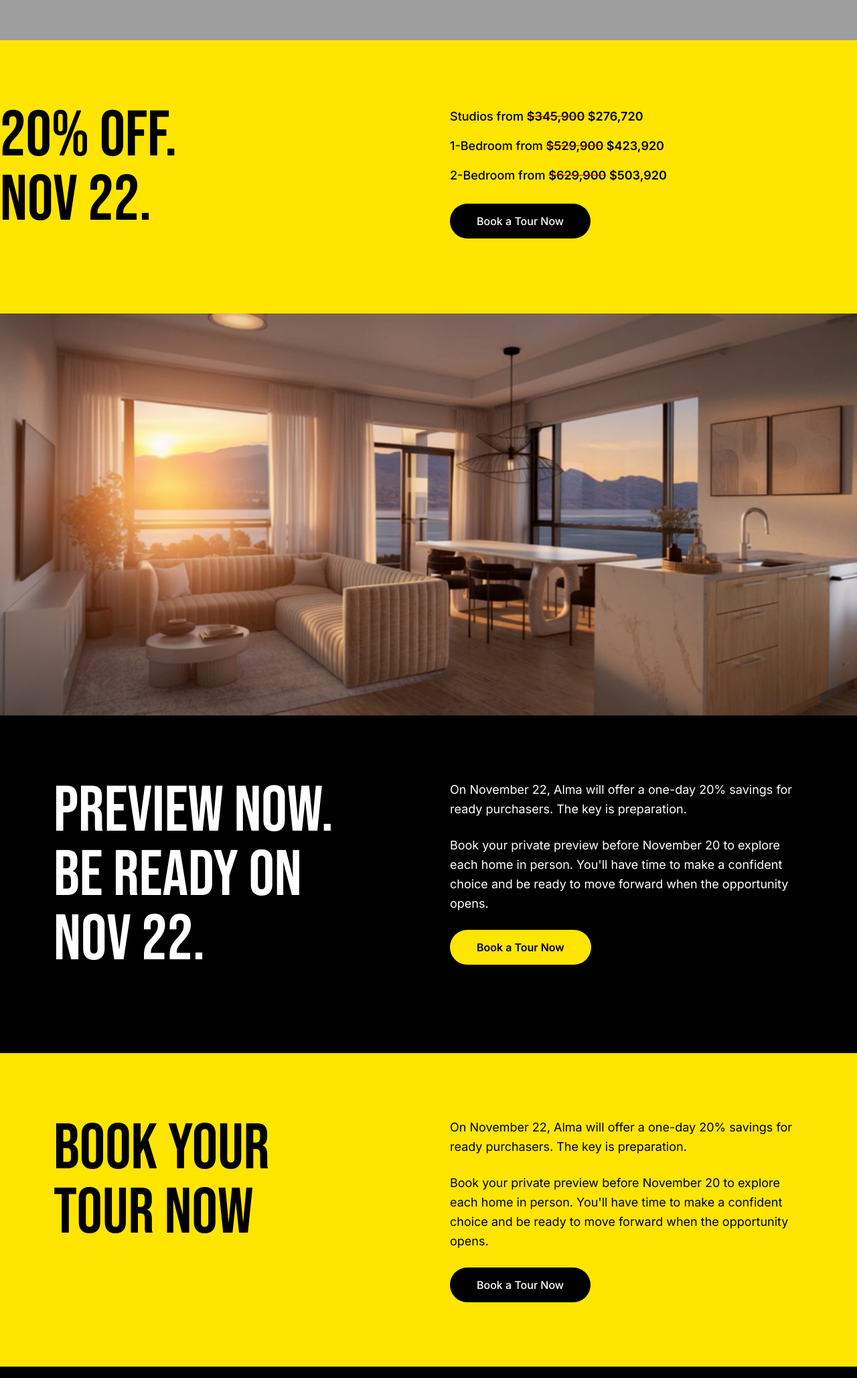
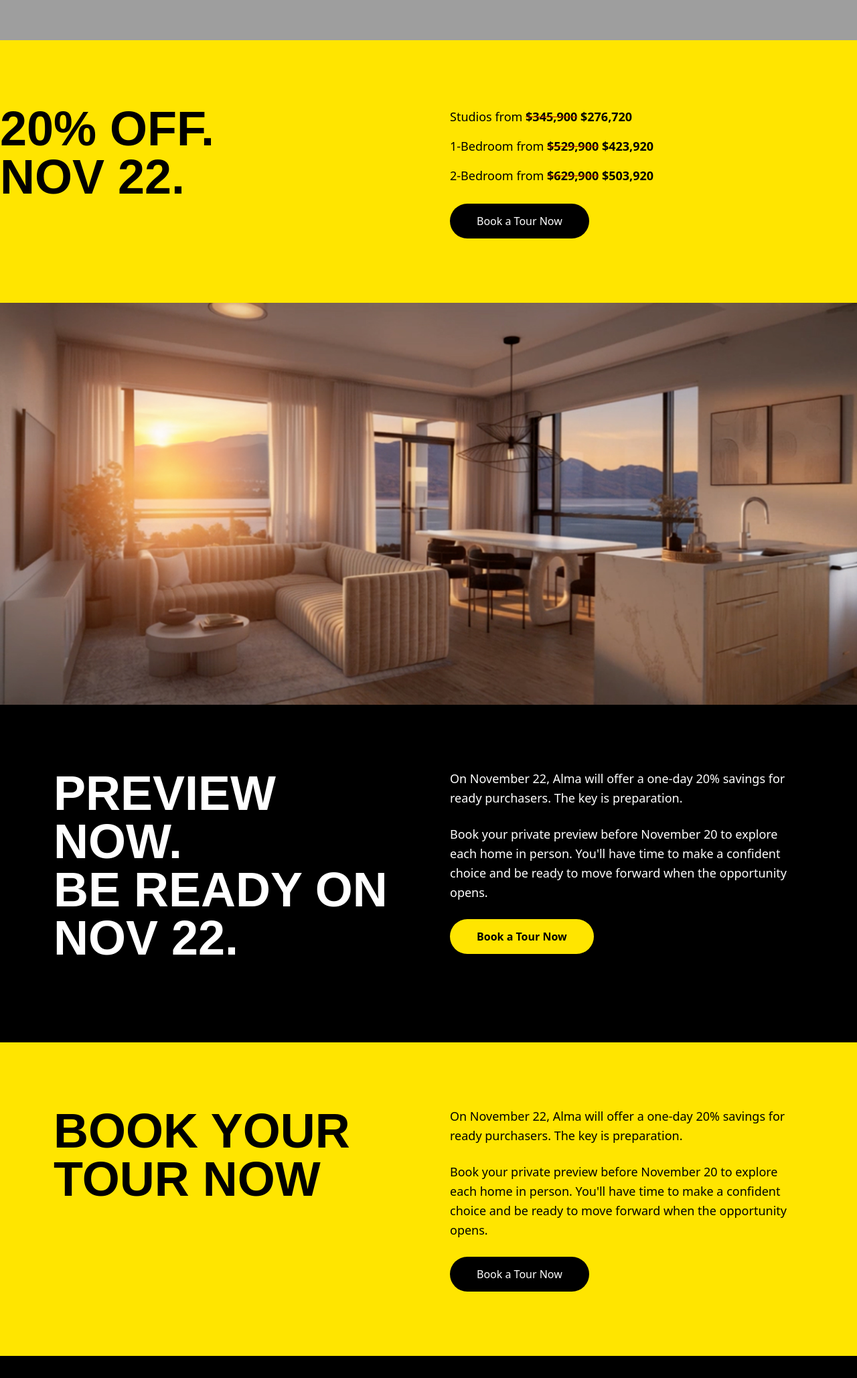
Before and after one commit to ter2yz/upworks-cynthia, a website: page alma-on-abbott/index.html in a window 1280 px wide. Shown: the part 740-2797 px from the top of the page at 67% size. Drawn offline with Linux system fonts and the light colour scheme; grey boxes are pictures that could not be loaded; a web font is replaced by a local one.

Commit message:
alma|feat: update fonts

```diff
--- a/alma-on-abbott/index.html
+++ b/alma-on-abbott/index.html
@@ -8,12 +8,12 @@
     <!-- Google Fonts -->
     <link rel="preconnect" href="https://fonts.googleapis.com">
     <link rel="preconnect" href="https://fonts.gstatic.com" crossorigin>
-    <link href="https://fonts.googleapis.com/css2?family=Bebas+Neue&family=Inter:wght@400;500;600&display=swap" rel="stylesheet">
+    <link href="https://fonts.googleapis.com/css2?family=Barlow+Condensed:ital,wght@0,100;0,200;0,300;0,400;0,500;0,600;0,700;0,800;0,900;1,100;1,200;1,300;1,400;1,500;1,600;1,700;1,800;1,900&family=Manrope:wght@200..800&display=swap" rel="stylesheet">
 
     <!-- Tailwind CSS -->
     <link href="./dist/output.css" rel="stylesheet">
 </head>
-<body class="font-inter antialiased">
+<body class="font-manrope antialiased">
 
     <!-- Hero Section -->
     <section class="relative h-screen min-h-[600px] bg-cover bg-center flex items-start" style="background-image: url('./assets/hero.jpg');">
@@ -29,30 +29,30 @@
     </section>
 
     <!-- 20% OFF Section -->
-    <section class="bg-[#FFE500] py-12 md:py-20 lg:py-24 px-6 md:px-12 xl:px-0">
+    <section class="bg-alma-yellow py-12 md:py-20 lg:py-24 px-6 md:px-12 xl:px-0">
         <div class="max-w-[1320px] mx-auto grid grid-cols-1 lg:grid-cols-2 gap-6 lg:gap-16 items-start">
             <div>
-                <h2 class="font-bebas text-6xl md:text-7xl lg:text-8xl leading-none lg:mb-6">
+                <h2 class="font-bebas font-black text-5xl md:text-6xl lg:text-7xl leading-none lg:mb-6">
                     20% OFF.<br>NOV 22.
                 </h2>
             </div>
             <div>
                 <div class="space-y-2 mb-6">
 
-                        <p class="text-base md:text-lg font-medium leading-[1] lg:leading-[2]">
+                        <p class="text-base md:text-lg font-medium leading-none lg:leading-loose">
                             Studios from <br class="block md:hidden" />
                             <strong><span class="line-through text-base md:text-lg decoration-[#CE1616]">$345,900</span>
                             $276,720</strong>
                         </p>
 
-                        <p class="text-base md:text-lg font-medium leading-[1] lg:leading-[2]">
+                        <p class="text-base md:text-lg font-medium leading-none lg:leading-loose">
                             1-Bedroom from <br class="block md:hidden" />
                             <strong><span class="line-through text-base md:text-lg decoration-[#CE1616]">$529,900</span>
                             $423,920</strong>
                         </p>
 
 
-                        <p class="text-base md:text-lg font-medium leading-[1] lg:leading-[2]">
+                        <p class="text-base md:text-lg font-medium leading-none lg:leading-loose">
                             2-Bedroom from <br class="block md:hidden" />
                             <strong><span class="line-through text-base md:text-lg decoration-[#CE1616]">$629,900</span>
                             $503,920</strong>
@@ -74,7 +74,7 @@
     <section class="bg-black text-white py-12 md:py-20 lg:py-24 px-6 md:px-12 lg:px-20">
         <div class="max-w-[1320px] mx-auto grid grid-cols-1 lg:grid-cols-2 gap-6 lg:gap-16">
             <div>
-                <h2 class="font-bebas text-6xl md:text-7xl lg:text-8xl leading-none lg:mb-6">
+                <h2 class="font-bebas font-black text-5xl md:text-6xl lg:text-7xl leading-none lg:mb-6">
                     PREVIEW NOW.<br />BE READY ON<br />NOV 22.
                 </h2>
             </div>
@@ -87,7 +87,7 @@
                         Book your private preview before November 20 to explore each home in person. You'll have time to make a confident choice and be ready to move forward when the opportunity opens.
                     </p>
                     <div class="w-full sm:w-auto">
-                        <button class="w-full sm:w-auto bg-[#FFE500] text-black px-8 py-3 md:px-10 md:py-3.5 rounded-full text-sm md:text-base font-bold hover:bg-yellow-300 transition-colors">
+                        <button class="w-full sm:w-auto bg-alma-yellow text-black px-8 py-3 md:px-10 md:py-3.5 rounded-full text-sm md:text-base font-bold hover:bg-yellow-300 transition-colors">
                             Book a Tour Now
                         </button>
                     </div>
@@ -97,9 +97,9 @@
     </section>
 
     <!-- Book Your Tour Section (Yellow Background) -->
-    <section class="bg-[#FFE500] py-12 md:py-20 lg:py-24 px-6 md:px-12 lg:px-20">
+    <section class="bg-alma-yellow py-12 md:py-20 lg:py-24 px-6 md:px-12 lg:px-20">
         <div class="max-w-[1320px] mx-auto grid grid-cols-1 lg:grid-cols-2 gap-6 lg:gap-16">
-            <h2 class="font-bebas text-6xl md:text-7xl lg:text-8xl leading-none lg:mb-6">
+            <h2 class="font-bebas font-black text-5xl md:text-6xl lg:text-7xl leading-none lg:mb-6">
                 BOOK YOUR<br>TOUR NOW
             </h2>
             <div>
@@ -123,26 +123,26 @@
     <!-- Discover Section (Black Background) -->
     <section class="bg-black text-white py-12 md:py-16 px-6 md:px-12 lg:px-20">
         <div class="max-w-[1320px] mx-auto flex flex-col md:flex-row items-center justify-between gap-6">
-            <h2 class="font-bebas text-5xl md:text-6xl lg:text-7xl leading-none">
+            <h2 class="font-bebas font-black text-3xl md:text-4xl lg:text-5xl leading-none">
                 DISCOVER ALMA ON ABBOTT
             </h2>
-            <button class="w-full sm:w-auto bg-[#FFE500] text-black px-8 py-3 md:px-10 md:py-3.5 rounded-full text-sm md:text-base font-bold hover:bg-yellow-300 transition-colors whitespace-nowrap cursor-pointer">
+            <button class="w-full sm:w-auto bg-alma-yellow text-black px-8 py-3 md:px-10 md:py-3.5 rounded-full text-sm md:text-base font-bold hover:bg-yellow-300 transition-colors whitespace-nowrap cursor-pointer">
                 Browse Floorplans
             </button>
         </div>
     </section>
 
     <!-- Footer -->
-    <footer class="bg-[#FFE500] py-12 md:py-16 px-6 md:px-12 lg:px-20">
+    <footer class="bg-alma-yellow py-12 md:py-16 px-6 md:px-12 lg:px-20">
         <div class="max-w-[1320px] mx-auto grid grid-cols-1 lg:grid-cols-2 gap-8 lg:gap-16">
             <div class="hidden lg:block">
-                    <img src="./assets/logo-mission_group.svg" alt="Mission Group" class="w-32 md:w-40 h-auto">
-                </div>
+                <img src="./assets/logo-mission_group.svg" alt="Mission Group" class="w-32 md:w-56 h-auto">
+            </div>
             <div class="flex flex-col">
                 <div class="flex flex-col lg:flex-row mb-6 lg:justify-between items-center lg:items-start">
                     <!-- Contact Info -->
                     <div>
-                        <h3 class="font-bebas text-3xl md:text-4xl mb-4">
+                        <h3 class="font-manrope font-semibold text-3xl md:text-4xl mb-4">
                             info@liveatalma.ca<br>250-448-0028
                         </h3>
                     </div>
--- a/alma-on-abbott/tailwind.config.js
+++ b/alma-on-abbott/tailwind.config.js
@@ -4,8 +4,8 @@ module.exports = {
   theme: {
     extend: {
       fontFamily: {
-        'bebas': ['"Bebas Neue"', 'sans-serif'],
-        'inter': ['Inter', 'sans-serif'],
+        'bebas': ['"Barlow Condensed"', 'sans-serif'],
+        'manrope': ['Manrope', 'sans-serif'],
       },
       colors: {
         'alma-yellow': '#FFE500',
```
Also changed, not shown: alma-on-abbott/dist/output.css.
